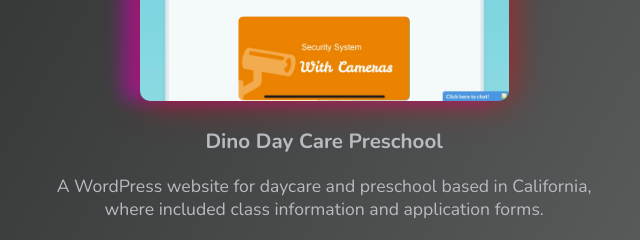
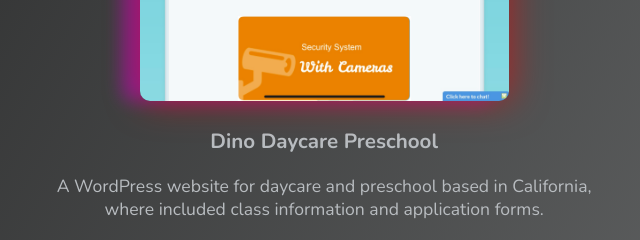
Before and after one commit to Hezzipham/bunpeti, a plain HTML site: page index.html in a window 1280 px wide. Shown: the part 2200-2440 px from the top of the page, 22-662 px from the left. Drawn offline with nearby package versions, Linux system fonts and the light colour scheme.

Commit message:
Update index.html

```diff
--- a/index.html
+++ b/index.html
@@ -86,7 +86,7 @@
             <div class="portfolio">
                 <div class="project">
                     <a  href="http://dinodaycare.com/" target="blank"><img src="/images/dino.jpg" alt=""></a>
-                    <h3>Dino Day Care Preschool</h3>
+                    <h3>Dino Daycare Preschool</h3>
                     <p>A WordPress website for daycare and preschool based in California, where included class information and application forms.</p>
                 </div>
                 <div class="project">
```
